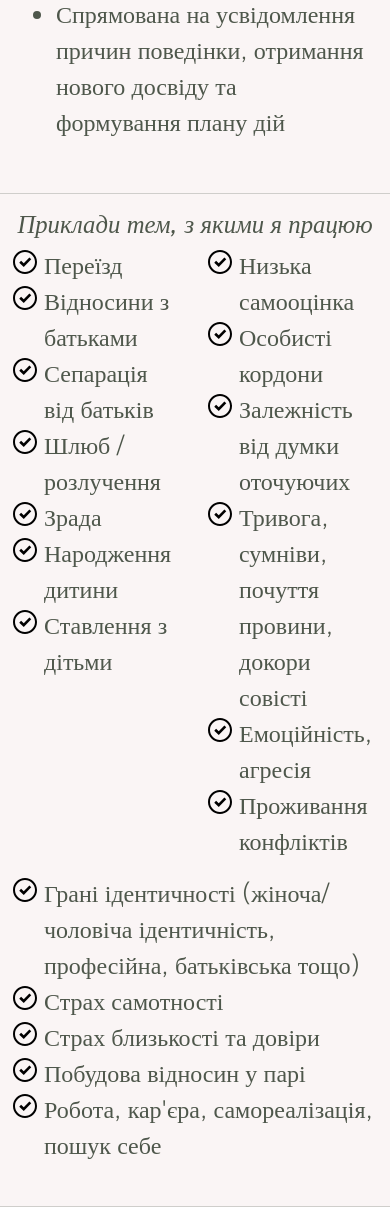
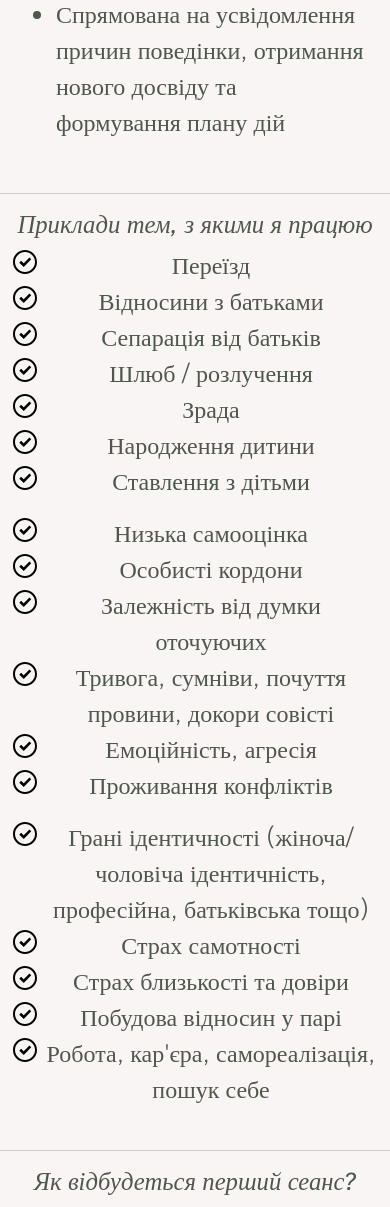
Before and after one commit to DimaPysmennyi/psychiatrist-project, a Django app: page /services/ in a window 390 px wide. Shown: the part 1628-2835 px from the top of the page. Run offline with Django 4.2, Linux system fonts and the light colour scheme.

Commit message:
fixed form validation bug, added mobile adaptation

```diff
--- a/clinic/clinicapp/templates/clinicapp/about.html
+++ b/clinic/clinicapp/templates/clinicapp/about.html
@@ -16,7 +16,7 @@
             <div class="row">
                 <div class="col">
                     <p class="about-p">
-                        Вітаю, Я Ярослава Тимченко - магістр психології. Член НАДТУ (Національної асоціації гештальт терапевтів України).
+                        Вітаю, Я Ярослава Тимченко - магістр психології. Член НАГТУ (Національної асоціації гештальт терапевтів України).
 
                         <br>У терапії, тренінгах та консультуванні я більше 8 років, до цього я працювала у фінансовій сфері та у сфері продажів.
                         <br>Маю вищу економічну та вищу психологічну освіту.
--- a/clinic/clinicapp/templates/clinicapp/services.html
+++ b/clinic/clinicapp/templates/clinicapp/services.html
@@ -53,8 +53,8 @@
       <div class="row">
         <h2 class="consult-h2">Приклади тем, з якими я працюю</h2>
       </div>
-      <div class="row">
-        <div class="col">
+      <div class="row text-center">
+        <div class="col col-12 col-lg-4">
           <ul class="consult-ul consult-theme">
             <li>Переїзд</li>
             <li>Відносини з батьками</li>
@@ -65,7 +65,7 @@
             <li>Ставлення з дітьми</li>
           </ul>
         </div>
-        <div class="col">
+        <div class="col col-12 col-lg-4">
           <ul class="consult-ul consult-theme">
             <li>Низька самооцінка</li>
             <li>Особисті кордони</li>
@@ -75,7 +75,7 @@
             <li>Проживання конфліктів</li>
           </ul>
         </div>
-        <div class="col">
+        <div class="col col-12 col-lg-4">
           <ul class="consult-ul consult-theme">
             <li>Грані ідентичності (жіноча/чоловіча ідентичність, професійна, батьківська тощо)</li>
             <li>Страх самотності</li>
--- a/clinic/clinicapp/views.py
+++ b/clinic/clinicapp/views.py
@@ -62,16 +62,17 @@ def handle_form_request(request):
         form = UserForm(request.POST)
         # Якщо форма правильно заповнена:
         if form.is_valid():
+            user = User.objects.create(**form.cleaned_data)
             # Заносимо дані користувача у модель User
             form = UserForm(request.POST, instance=user)
 
             if validate_email_address(form.data["email"]) == False:
-                return JsonResponse({"message": "Не дійсний e-mail!"})
+                return JsonResponse({"message": "Не дійсний e-mail!", "status": 403})
 
-            if validate_email_address(form.data["phone"]) == False:
-                return JsonResponse({"message": "Не дійсний номер телефону!"})
+            if validate_phone_number(form.data["phone"]) == False:
+                return JsonResponse({"message": "Не дійсний номер телефону!", "status": 403})
 
-            user = User.objects.create(**form.cleaned_data)
+
 
             # Зберігаємо форму
             form.save()
```
Also changed, not shown: clinic/clinicapp/templates/clinicapp/main.html (+9 -3 lines).
